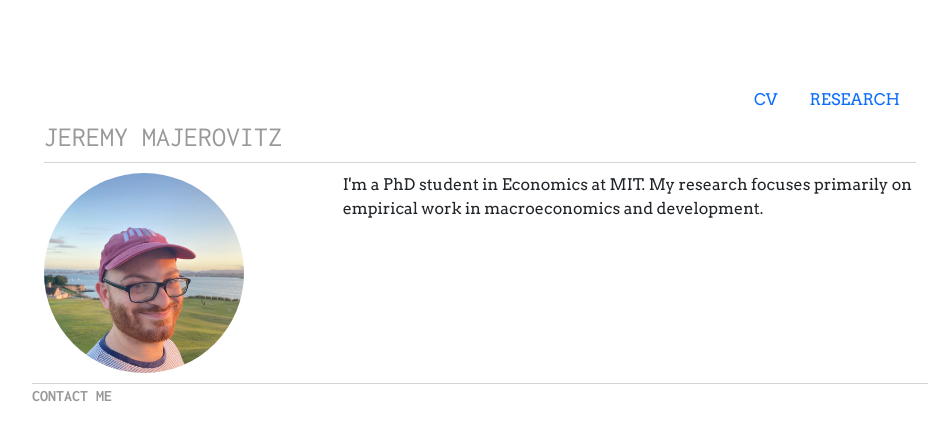
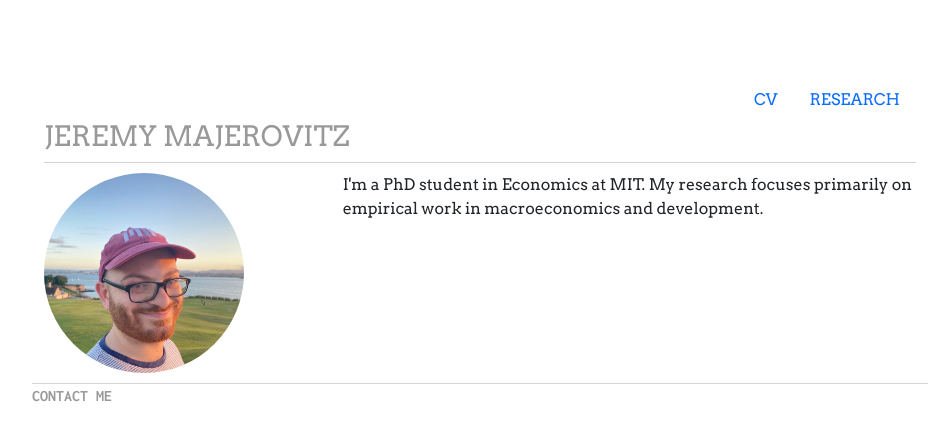
Before and after one commit to jmajic/jmajic.github.io, a Jekyll site: the page built from index.html, in a window 1280 px wide. Shown: the top 441 px of the page, without its empty margins (160-1107 px from the left). Built offline with Jekyll 4.4.1, drawn with Linux system fonts in a browser that asks for light colours.

Commit message:
Update default.html

```diff
--- a/_layouts/default.html
+++ b/_layouts/default.html
@@ -16,7 +16,7 @@
 						<li class="nav-item"><a class="nav-link {{ page.cv }}" href="/cv/Majerovitz_CV_April_2019.pdf">CV</a></li>
 						<li class="nav-item"><a class="nav-link {{ page.research }}" href="/research">RESEARCH</a></li>
 					</ul>
-					<h3 class="text-muted text-start header"><a href="/">JEREMY MAJEROVITZ</a></h3>
+					<h3 class="text-muted"><a href="/">JEREMY MAJEROVITZ</a></h3>
 				</div>
 
 			{{ content }}
```
